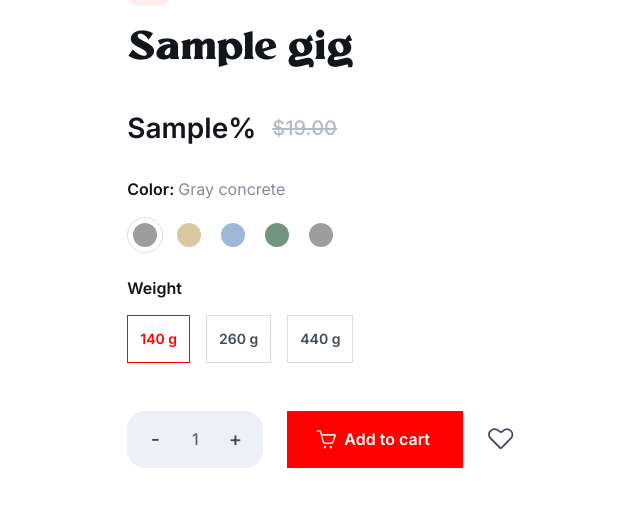
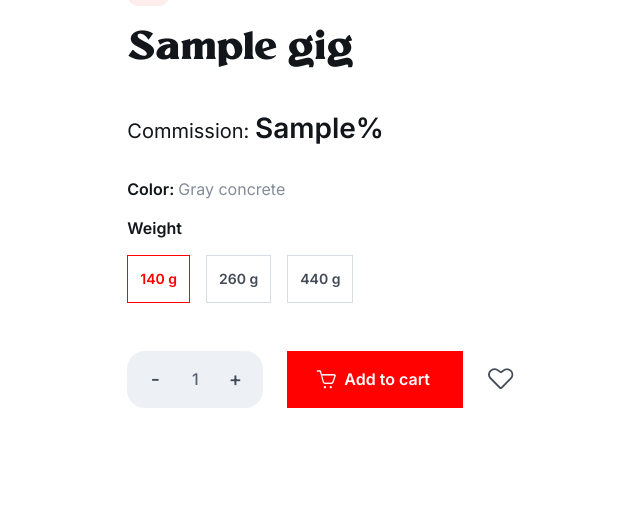
Before and after one commit to codystack/sidehuzzle, a PHP site: page /sidehuzzle/view-gig.php?gigID=1 in a window 1280 px wide. Shown: the part 194-711 px from the top of the page, without its empty margins (626-1266 px from the left). Run offline with PHP 8.4, Linux system fonts and the light colour scheme; tables that the repository leaves empty or names only in its code hold one stand-in row (values such as "Sample post"); data that the repository does not hold is empty; some web fonts are replaced; grey boxes are pictures that could not be loaded.

```diff
--- a/view-gig.php
+++ b/view-gig.php
@@ -14,10 +14,7 @@ include "./components/navbarlight.php";
     ?>
     <section class="container py-5 mt-5 mb-sm-2 mb-lg-3 mb-xl-4 mb-xxl-5">
         <h2 class="h1 d-md-none"><?php echo $row['title']; ?></h2>
-        <div class="d-flex d-md-none align-items-center pb-3 mb-3">
-            <div class="h3 mb-0 me-3">$14.00</div>
-            <del class="fs-5 fw-medium text-muted me-3">$19.00</del><span class="badge bg-faded-danger text-danger d-md-none">Sale</span>
-        </div>
+
         <div class="row pb-sm-1 pb-md-4">
             <!-- Gallery-->
             <div class="col-md-6 gallery mb-3 mb-md-0">
@@ -45,33 +42,13 @@ include "./components/navbarlight.php";
                 <h1 class="d-none d-md-inline-block pb-1 mb-2"><?php echo $row['title']; ?></h1>
                 <p class="fs-sm mb-4"><?php echo $row['gigDescription']; ?></p>
                 <div class="d-none d-md-flex align-items-center pb-3 mb-3">
-                    <div class="h3 mb-0 me-3"><?php echo $row['commission']; ?>%</div>
-                    <del class="fs-5 fw-medium text-muted">$19.00</del>
+                    <div class="h3 mb-0 me-3"><span class="small fw-light fs-5">Commission: </span><?php echo $row['commission']; ?>%</div>
+                </div>
+                <div class="d-flex d-md-none align-items-center pb-3 mb-3">
+                    <div class="h3 mb-0 me-3"><span class="small fw-light fs-5">Commission: </span><?php echo $row['commission']; ?>%</div>
                 </div>
                 <!-- Color button selector-->
                 <div class="h6">Color:<span class="text-muted fw-normal ms-1" id="colorOption">Gray concrete</span></div>
-                <div class="d-flex pb-3">
-                    <div class="me-2 mb-2">
-                    <input class="btn-check" type="radio" name="color" data-binded-label="colorOption" value="Gray concrete" checked id="color1">
-                    <label class="btn btn-icon btn-sm btn-outline-secondary rounded-circle" for="color1"><span class="d-block bg-size-cover bg-position-center rounded-circle" style="width: 1.5rem; height: 1.5rem; background-color: #c0c0c0; background-image: url(../assets/img/shop/pattern/marble.jpg);"></span></label>
-                    </div>
-                    <div class="me-2 mb-2">
-                    <input class="btn-check" type="radio" name="color" data-binded-label="colorOption" value="Soft beige" id="color2">
-                    <label class="btn btn-icon btn-sm btn-outline-secondary rounded-circle" for="color2"><span class="d-block rounded-circle" style="width: 1.5rem; height: 1.5rem; background-color: #d9c9a1;"></span></label>
-                    </div>
-                    <div class="me-2 mb-2">
-                    <input class="btn-check" type="radio" name="color" data-binded-label="colorOption" value="Bluish sky" id="color3">
-                    <label class="btn btn-icon btn-sm btn-outline-secondary rounded-circle" for="color3"><span class="d-block rounded-circle" style="width: 1.5rem; height: 1.5rem; background-color: #a1b7d9;"></span></label>
-                    </div>
-                    <div class="me-2 mb-2">
-                    <input class="btn-check" type="radio" name="color" data-binded-label="colorOption" value="Green grass" id="color4">
-                    <label class="btn btn-icon btn-sm btn-outline-secondary rounded-circle" for="color4"><span class="d-block rounded-circle" style="width: 1.5rem; height: 1.5rem; background-color: #74947d;"></span></label>
-                    </div>
-                    <div class="me-2 mb-2">
-                    <input class="btn-check" type="radio" name="color" data-binded-label="colorOption" value="Woody brown" id="color5">
-                    <label class="btn btn-icon btn-sm btn-outline-secondary rounded-circle" for="color5"><span class="d-block bg-size-cover bg-position-center rounded-circle" style="width: 1.5rem; height: 1.5rem; background-color: #af8352; background-image: url(../assets/img/shop/pattern/wood.jpg);"></span></label>
-                    </div>
-                </div>
                 <!-- Weight button selector-->
                 <div class="h6">Weight</div>
                 <div class="d-flex">
```
